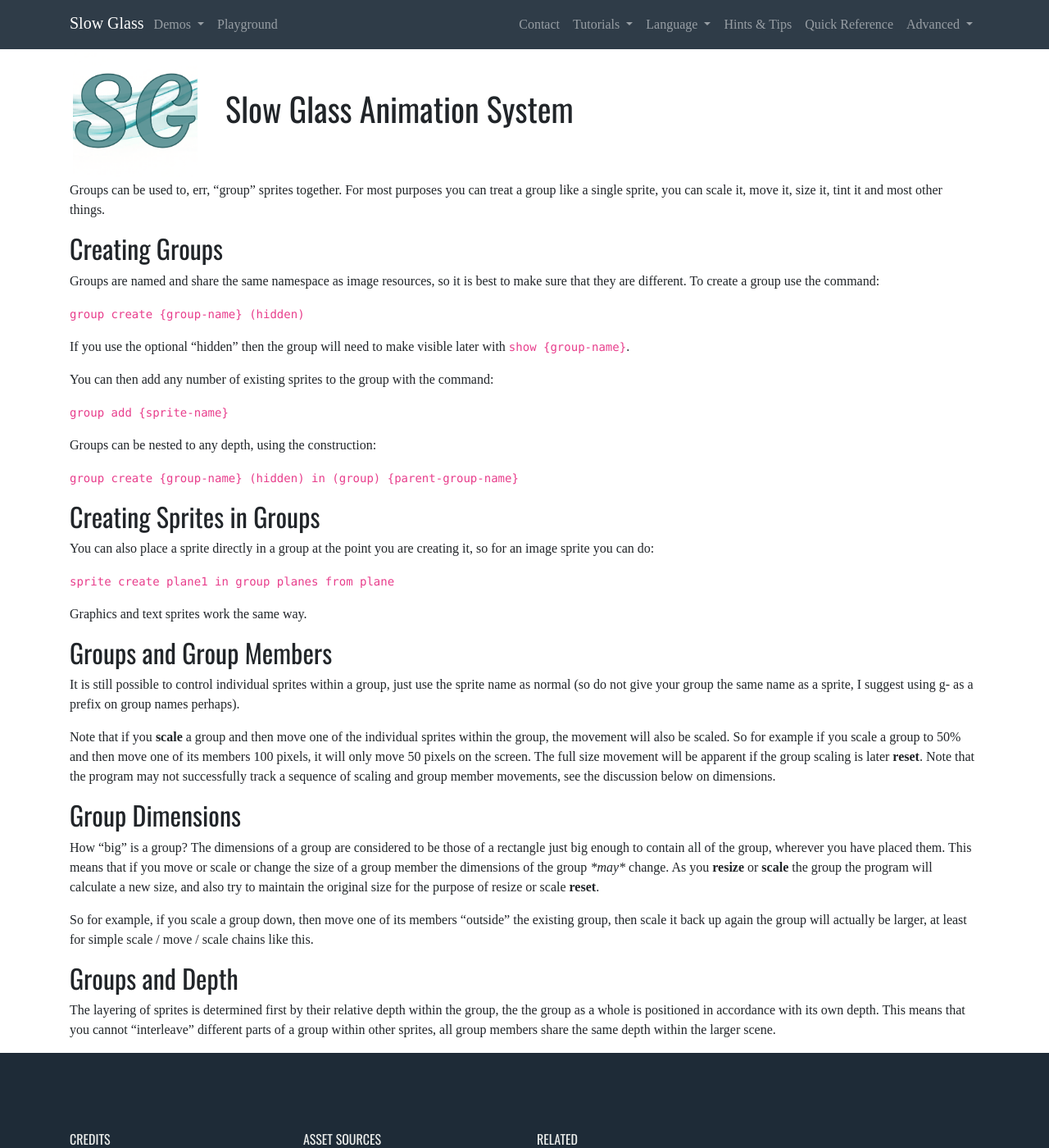
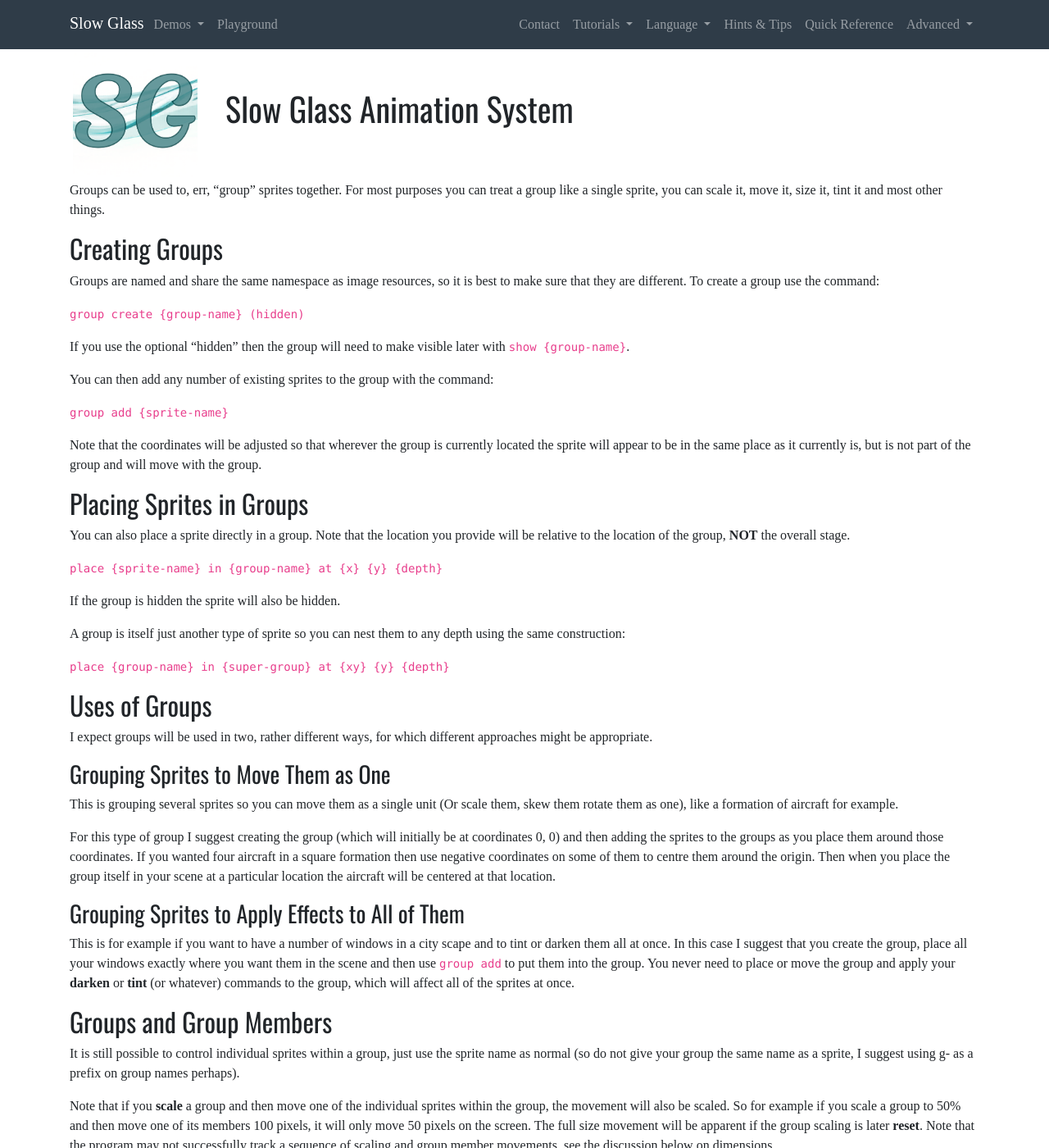
Before and after one commit to karlwilcox/slowglass-js, a Jekyll site: the page built from docs/advanced/groups.md, in a window 1280 px wide and 1400 px high. Shown: the whole window at 82% size. Built offline with Jekyll 4.4.1, drawn with Linux system fonts in a browser that asks for light colours; nearby versions of some CDN libraries; some web fonts are replaced.

Commit message:
some progress on groups!

```diff
--- a/docs/advanced/groups.md
+++ b/docs/advanced/groups.md
@@ -19,17 +19,52 @@
 
 `group add {sprite-name}`
 
-Groups can be nested to any depth, using the construction:
+Note that the coordinates will be adjusted so that wherever the group is currently
+located the sprite will appear to be in the same place as it currently is, but
+is not part of the group and will move with the group.
 
-`group create {group-name} (hidden) in (group) {parent-group-name}`
+## Placing Sprites in Groups
 
-## Creating Sprites in Groups
+You can also place a sprite directly in a group. Note that the location you
+provide will be relative to the location of the group, **NOT** the overall
+stage.
 
-You can also place a sprite directly in a group at the point you are creating it, so for an image sprite you can do:
+`place {sprite-name} in {group-name} at {x} {y} {depth}`
 
-`sprite create plane1 in group planes from plane`
+If the group is hidden the sprite will also be hidden.
 
-Graphics and text sprites work the same way.
+A group is itself just another type of sprite so you can nest them
+to any depth using the same construction:
+
+`place {group-name} in {super-group} at {xy} {y} {depth}`
+
+## Uses of Groups
+
+I expect groups will be used in two, rather different ways, for which
+different approaches might be appropriate.
+
+### Grouping Sprites to Move Them as One
+
+This is grouping several sprites so you can move them as a single unit (Or
+scale them, skew them rotate them as one), like a formation of aircraft for
+example.
+
+For this type of group I suggest creating the group (which will initially be at
+coordinates 0, 0) and then adding the sprites to the groups as you place them
+around those coordinates. If you wanted four aircraft in a square formation
+then use negative coordinates on some of them to centre them around the origin.
+Then when you place the group itself in your scene at a particular location the
+aircraft will be centered at that location.
+
+### Grouping Sprites to Apply Effects to All of Them
+
+This is for example if you want to have a number of windows in a city
+scape and to tint or darken them all at once. In this case I suggest
+that you create the group, place all your windows exactly where you
+want them in the scene and then use `group add` to put them into the
+group. You never need to place or move the group and apply your
+**darken** or **tint** (or whatever) commands to the group, which
+will affect all of the sprites at once.
 
 ## Groups and Group Members
 
--- a/src/wordlist.js
+++ b/src/wordlist.js
@@ -302,7 +302,7 @@
     getGroup(sceneName) {
         let groupSprite = null;
         let hold = this.index;
-        if (this.testWord(["in","to"])) {
+        this.testWord(["in","to"]);
         this.testWord("group");
         const groupName = this.getWord();
         // got a group, check it exists
@@ -312,7 +312,6 @@
                 Globals.log.error("Not a group at line " + action.number);
             }
         }
-        }
         return groupSprite;
     }
 
```
Also changed, not shown: demo/swiss-clock/swiss-clock.txt (+12 -8 lines), src/sgsprite.js (+4 -14 lines), tests/groups.txt (+8 -6 lines), src/scene.js. Lines whose indentation alone changed are shown as unchanged.
